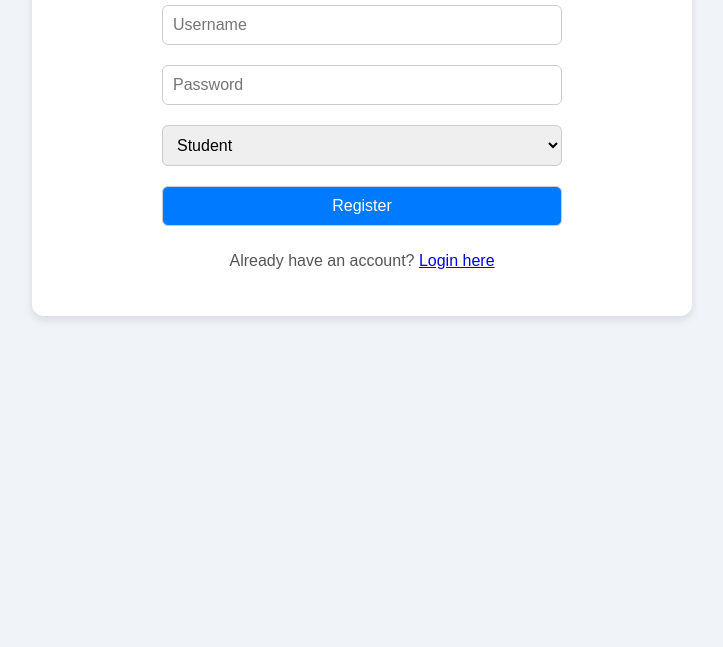
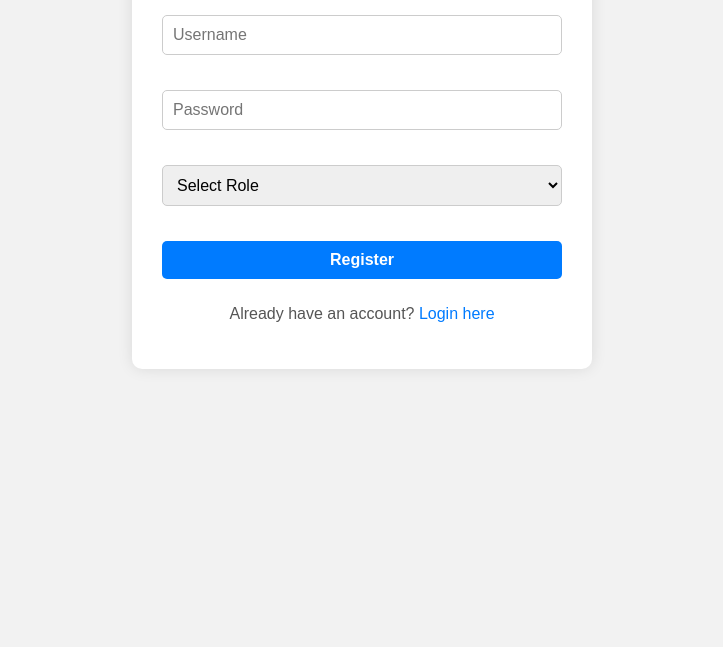
Before and after one commit to cathymeja/Attendance-system1, a website: page frontend/register.html in a window 1280 px wide. Shown: the part 153-800 px from the top of the page, without its empty margins (278-1001 px from the left). Drawn offline with Linux system fonts and the light colour scheme.

Commit message:
Update register.html

```diff
--- a/frontend/register.html
+++ b/frontend/register.html
@@ -4,6 +4,56 @@
   <meta charset="UTF-8" />
   <title>Register - Class Attendance</title>
   <link rel="stylesheet" href="style.css" />
+  <style>
+    body {
+      font-family: Arial, sans-serif;
+      background-color: #f2f2f2;
+      margin: 0;
+      padding: 0;
+    }
+    .container {
+      max-width: 400px;
+      margin: 60px auto;
+      background-color: #fff;
+      padding: 30px;
+      border-radius: 10px;
+      box-shadow: 0 0 15px rgba(0, 0, 0, 0.1);
+    }
+    h2 {
+      text-align: center;
+    }
+    form {
+      display: flex;
+      flex-direction: column;
+      gap: 15px;
+    }
+    input, select, button {
+      padding: 10px;
+      border-radius: 5px;
+      border: 1px solid #ccc;
+      font-size: 16px;
+    }
+    button {
+      background-color: #007bff;
+      color: white;
+      font-weight: bold;
+      border: none;
+      cursor: pointer;
+    }
+    button:hover {
+      background-color: #0056b3;
+    }
+    p {
+      text-align: center;
+    }
+    a {
+      color: #007bff;
+      text-decoration: none;
+    }
+    a:hover {
+      text-decoration: underline;
+    }
+  </style>
 </head>
 <body>
   <div class="container">
@@ -11,7 +61,8 @@
     <form id="registerForm">
       <input type="text" id="username" placeholder="Username" required />
       <input type="password" id="password" placeholder="Password" required />
-      <select id="role">
+      <select id="role" required>
+        <option value="">Select Role</option>
         <option value="student">Student</option>
         <option value="lecturer">Lecturer</option>
       </select>
@@ -23,9 +74,14 @@
   <script>
     document.getElementById('registerForm').addEventListener('submit', async (e) => {
       e.preventDefault();
-      const username = document.getElementById('username').value;
-      const password = document.getElementById('password').value;
+      const username = document.getElementById('username').value.trim();
+      const password = document.getElementById('password').value.trim();
       const role = document.getElementById('role').value;
+
+      if (!username || !password || !role) {
+        alert('Please fill in all fields.');
+        return;
+      }
 
       try {
         const res = await fetch('/api/register', {
@@ -35,14 +91,16 @@
         });
 
         const data = await res.json();
+
         if (res.ok) {
           alert(data.message || 'Registered successfully');
           window.location.href = 'login.html';
         } else {
-          alert(data.error || 'Registration failed');
+          // Handle error safely
+          alert(typeof data.error === 'string' ? data.error : 'Registration failed.');
         }
       } catch (err) {
-        alert('Error connecting to server. Please try again.');
+        alert('Could not connect to server. Please try again.');
         console.error(err);
       }
     });
```
